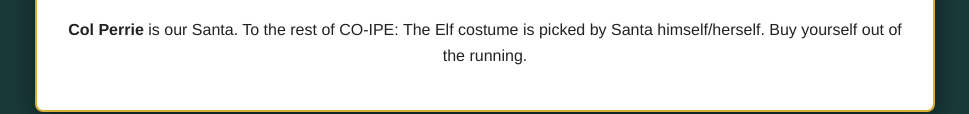
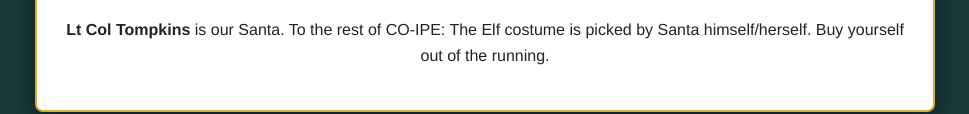
Before and after one commit to public-mattlab/co-ipe_holiday, a plain HTML site: page index.html in a window 1280 px wide. Shown: the part 2179-2293 px from the top of the page, without its empty margins (155-1124 px from the left). Drawn offline with Linux system fonts and the light colour scheme.

Commit message:
Update index.html

```diff
--- a/index.html
+++ b/index.html
@@ -98,7 +98,7 @@
 
     <div class="card" style="background: color: white;">
         <h2>🎅 Santa & The Elf</h2>
-        <p><strong>Col Perrie</strong> is our Santa. To the rest of CO-IPE: The Elf costume is picked by Santa himself/herself. Buy yourself out of the running.</p>
+        <p><strong>Lt Col Tompkins</strong> is our Santa. To the rest of CO-IPE: The Elf costume is picked by Santa himself/herself. Buy yourself out of the running.</p>
     </div>
 
 </div>
```
